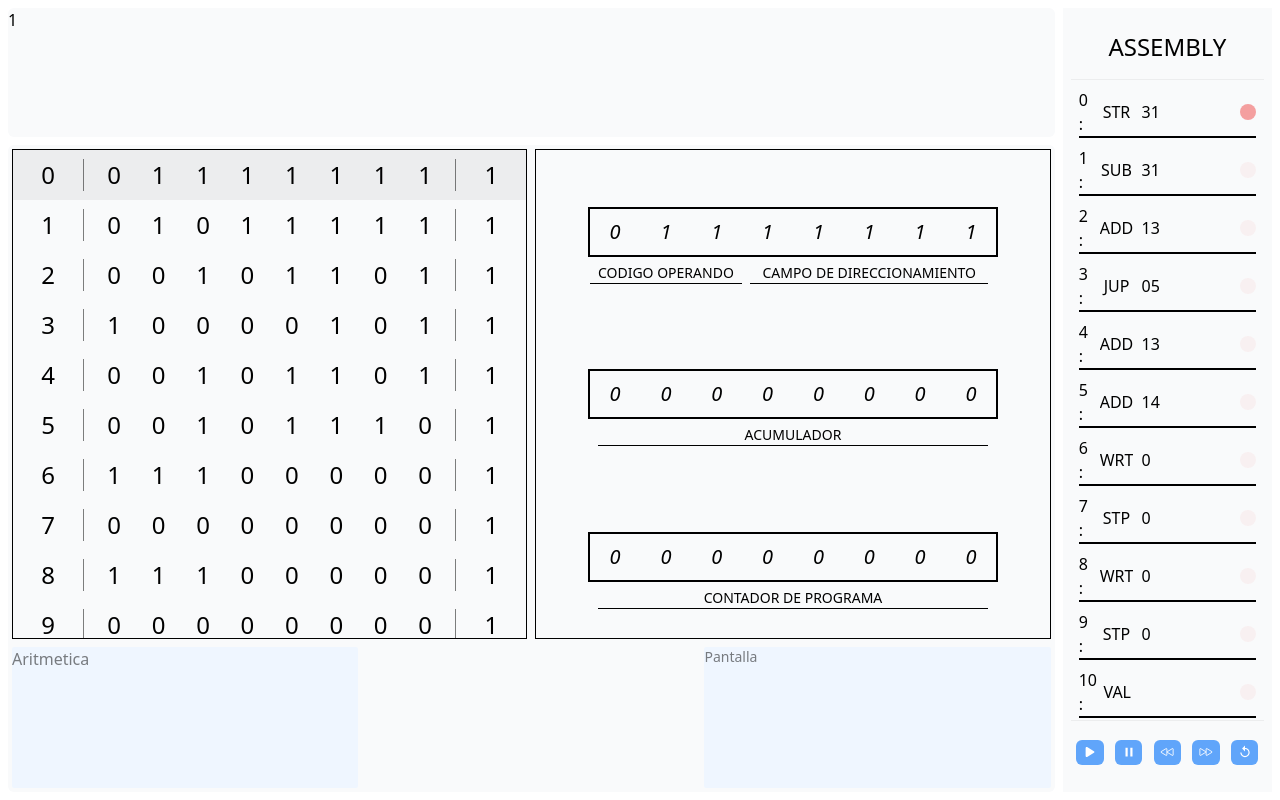
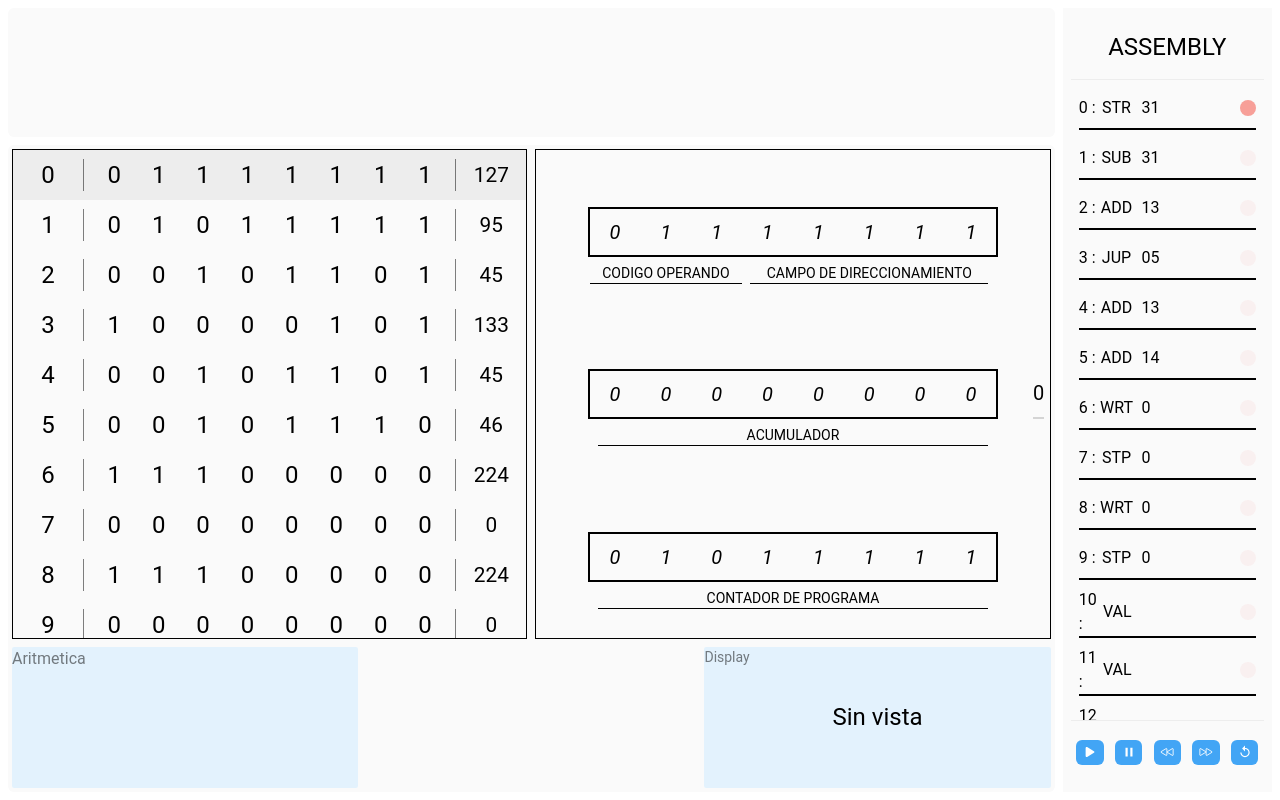
Before and after one commit to Alexis-Julian/PetiComputadora, a React (Vite) app: page / in a window 1280 px wide. Built offline with nearby package versions, Linux system fonts and the light colour scheme.

Commit message:
PetiComputadora 0.1

```diff
--- a/package.json
+++ b/package.json
@@ -10,6 +10,7 @@
     "preview": "vite preview"
   },
   "dependencies": {
+    "@material-tailwind/react": "^2.1.9",
     "react": "^18.3.1",
     "react-dom": "^18.3.1",
     "react-icons": "^5.2.1"
--- a/src/App.jsx
+++ b/src/App.jsx
@@ -26,48 +26,28 @@ function App() {
     "23",
   ]);
 
-  const BITSDEMEMORIA = 8;
-  /* INSTRUCCIONES */
-  const [useMenuActive, setMenuActive] = useState(false);
+  /*EL VALOR NULL CAMBIA CUANDO EL WORKER EMPIEZA A DEVOLVER LOS VALORES A SUS RESPECTIVOS VALORES   */
 
-  /* CODIGO DE DIRECCIONAMIENTO */
-  const [useDireccionamiento, setDireccionamiento] = useState(5);
-  /* CODIGO DE OPERANDO */
-  const [useCodigoOperando, setCodigoOperando] = useState(3);
+  /* TAMAÑO MAXIMO DE MEMORIA */
+  const [useTMM, setTMM] = useState(null);
 
-  /* PALABRA LOGICA */
-  const [usePalabraLogica, setPalabraLogica] = useState(
-    useDireccionamiento + useCodigoOperando
-  );
-
-  const [useBitsE, setBitsE] = useState(0);
-
-  const [useTMM, setTMM] = useState([]);
+  /* DISPLAY */
+  const [useDisplay, setDisplay] = useState(null);
 
   /* REGISTRO DE OPERANDO */
-  const [useCodigoOperandoReg, setCodigoOperandoReg] = useState(
-    new Array(useCodigoOperando).fill("0")
-  );
+  const [useCodigoOperandoReg, setCodigoOperandoReg] = useState(null);
 
   /* REGISTRO DE DIRRECCION */
-  const [usetDireccioReg, setDireccioReg] = useState(
-    new Array(useDireccionamiento).fill("0")
-  );
+  const [usetDireccioReg, setDireccioReg] = useState(null);
 
   /* REGISTRO DE ACUMULADOR  */
-  const [useAcumuladorReg, setAcumuladorReg] = useState(
-    new Array(BITSDEMEMORIA).fill("0")
-  );
+  const [useAcumuladorReg, setAcumuladorReg] = useState(null);
 
   /* REGISTRO DE PROGRAM COUNTER */
-  const [useCounterProgramReg, setCounterProgramReg] = useState(0);
+  const [useCounterProgram, setCounterProgram] = useState(null);
 
-  const TAMANO_MAXIMO =
-    String(2 ** useDireccionamiento * usePalabraLogica) + " Bytes";
-
-  //Generra nuevvos campos de acumulador ESTO NO VA ACA
-  /*  const camposAcumulador = new Array(8).fill("0");
-  setAcumuladorReg(camposAcumulador); */
+  /* ISReady */
+  const [useIsReady, setIsReady] = useState(false);
 
   useEffect(() => {
     worker.postMessage({
@@ -83,26 +63,30 @@ function App() {
       if (data.RI) {
         setCodigoOperandoReg(getInst(data.RI).split(""));
         setDireccioReg(getOp(data.RI).split(""));
-        setCounterProgramReg(data.PC);
+        setCounterProgram(data.PC);
         setAcumuladorReg(String(dec2bin(data.ACUM)).split(""));
+
+        //if(useCodigoOperandoReg && usetDireccioReg && useCounterProgram && useAcumuladorReg &&useTMM)
+        setIsReady(!useIsReady);
+      }
+
+      if (data.Disp) {
+        setDisplay(data.Disp);
       }
     };
   }, [code]);
 
-  /* CUANDO SE CAMBIA EL DIRECCIONAMIENTO HAY QUE CAMBIAR EL COONTADOR DE PROGRAMA Y MEMORIA PRINCIPAL  */
-  useEffect(() => {
-    //Modifiica la memoria principal
-    const resultado = 2 ** useDireccionamiento;
-    const memoriaArray = new Array(resultado).fill("00000000");
-    setTMM(memoriaArray);
-  }, []);
+  const Loading = () => {
+    return <div className="lds-dual-ring"></div>;
+  };
 
+  const ViewPetiComputadora = () => {
     return (
-    <div className="h-screen w-screen gap-2  overflow-scroll grid grid-rows-[0.2fr_1fr]  grid-cols-[1fr_0.2fr]  p-2        ">
+      <>
+        {" "}
         <section className=" w-full bg-gray-50 rounded-md  ">
-        1{/* <ChangePComputer /> */}
+          {/* <ChangePComputer /> */}
         </section>
-
         <section
           className="  bg-gray-50
    overflow-hidden rounded-md  col-start-1 grid grid-rows-[1fr_0.3fr] grid-cols-2 "
@@ -115,7 +99,7 @@ function App() {
                   <MemoriaPrincipal
                     direcc={e}
                     index={index}
-                  cp={useCounterProgramReg}
+                    cp={useCounterProgram}
                   />
                 </div>
               );
@@ -127,9 +111,6 @@ function App() {
             {/* REGISTRO PRINCIPAL */}
             <div className="w-full  flex items-center justify-center">
               <RegistroInstruccion
-              k={useDireccionamiento}
-              pw={usePalabraLogica}
-              set={useCodigoOperando}
                 registerDirecc={usetDireccioReg}
                 registerOperand={useCodigoOperandoReg}
               />
@@ -141,11 +122,7 @@ function App() {
 
             <div className="w-full  flex items-center justify-center">
               {/* CONTADOR DE PROGRAMA  */}
-            <ContadorPrograma
-              k={useDireccionamiento}
-              pw={usePalabraLogica}
-              set={useCodigoOperando}
-            />
+              <ContadorPrograma tmm={useTMM} cp={useCounterProgram} />
             </div>
           </div>
 
@@ -160,20 +137,27 @@ function App() {
             </section>
             <div className="bg-transparent"></div>
             <section className="relative rounded-sm bg-blue-50  text-center flex items-center justify-center text-2xl">
-            {/* <p>{usePrint ? usePrint : "Sin vista"}</p> */}
+              <p>{useDisplay ? useDisplay : "Sin vista"}</p>
               <p className="absolute top-0 left-0 text-black/50 text-sm ">
-              Pantalla
+                Display
               </p>
             </section>
           </div>
         </section>
         <section className=" bg-gray-50 col-start-2 col-end-3 row-start-1 row-end-3  ">
           <Code
-          counterProgram={useCounterProgramReg}
-          setCounterProgram={setCounterProgramReg}
+            counterProgram={useCounterProgram}
+            setCounterProgram={setCounterProgram}
             code={code}
           />
         </section>
+      </>
+    );
+  };
+
+  return (
+    <div className="h-screen w-screen gap-2  overflow-scroll grid grid-rows-[0.2fr_1fr]  grid-cols-[1fr_0.2fr]  p-2">
+      {useIsReady ? <ViewPetiComputadora /> : <Loading />}
     </div>
   );
 }
--- a/src/components/Acumulador.jsx
+++ b/src/components/Acumulador.jsx
@@ -1,3 +1,5 @@
+import { dec2bin } from "../helpers/InstruccionParser";
+
 export default function Acumulador({ acum }) {
   const gridTemplateColumns = `repeat(8, 1fr)`;
 
@@ -29,6 +31,10 @@ export default function Acumulador({ acum }) {
           </i>
         );
       })}
+
+      <div className="absolute -right-12 h-[50px] flex items-center border-b-2 border-black/15 ">
+        {parseInt(acum.join(""), 2)}
+      </div>
     </div>
   );
 }
--- a/src/components/ContadorPrograma.jsx
+++ b/src/components/ContadorPrograma.jsx
@@ -1,7 +1,10 @@
-export default function ContadorPrograma({ k, pw, set }) {
+export default function ContadorPrograma({ tmm, cp }) {
+  //const k = 5;
+  //const set = 3;
+  const pw = 8;
   const gridTemplateColumns = `repeat(${pw}, 1fr)`;
 
-  const contadorPrograma = new Array(pw).fill("0");
+  const contadorPrograma = String(tmm[cp]).split("");
 
   return (
     <div
--- a/src/components/MemoriaPrincipal.jsx
+++ b/src/components/MemoriaPrincipal.jsx
@@ -17,7 +17,9 @@ export default function MemoriaPrincipal({ direcc, index, cp }) {
           );
         })}
       </span>
-      <p className="border-l border-black/50">1</p>
+      <p className="border-l border-black/50 text-[1.3rem]">
+        {parseInt(direcc, 2)}
+      </p>
     </li>
   );
 }
--- a/src/components/RegistroInstruccion.jsx
+++ b/src/components/RegistroInstruccion.jsx
@@ -1,13 +1,14 @@
 export default function RegistroInstruccion({
-  k,
-  pw,
-  set,
   registerDirecc,
   registerOperand,
 }) {
-  const gridTemplateColumns = `repeat(${pw}, 1fr)`;
-  //console.log(registerDirecc, "DIRECCION");
-  //console.log(registerOperand, "OPERANDO");
+  let k = 5;
+  let set = 3;
+  //let pw = k + set;
+
+  /* PONER LA CAPACIDAD DE DIRECCIONAMIENTO(K) : PALABRA LOGICA(pw) : SET(set) : para hacer dinamica la funcion */
+  const gridTemplateColumns = `repeat(8, 1fr)`;
+
   return (
     <div
       className={`relative w-[80%] h-[50px] text-xl border-black border-2   grid-rows-1 items-center  text-center`}
--- a/src/helpers/InstruccionParser.js
+++ b/src/helpers/InstruccionParser.js
@@ -13,7 +13,7 @@ export function isLetter(c) {
 export function dec2bin(v) {
   let kb = 8;
   //let k = 2 ** kb;
-  let n = v.toString(2);
+  let n = parseInt(v).toString(2);
   let z = "0".repeat(kb);
   return z.substring(n.length) + n;
 }
--- a/src/index.css
+++ b/src/index.css
@@ -17,6 +17,39 @@
 }
 body {
   overflow: hidden;
+}
+
+.lds-dual-ring {
+  /* change color here */
+  color: #1c4c5b;
+}
+.lds-dual-ring,
+.lds-dual-ring:after {
+  box-sizing: border-box;
+}
+.lds-dual-ring {
+  display: inline-block;
+  width: 80px;
+  height: 80px;
+}
+.lds-dual-ring:after {
+  content: " ";
+  display: block;
+  width: 64px;
+  height: 64px;
+  margin: 8px;
+  border-radius: 50%;
+  border: 6.4px solid currentColor;
+  border-color: currentColor transparent currentColor transparent;
+  animation: lds-dual-ring 1.2s linear infinite;
+}
+@keyframes lds-dual-ring {
+  0% {
+    transform: rotate(0deg);
+  }
+  100% {
+    transform: rotate(360deg);
+  }
 }
 /* :root {
   font-family: Inter, system-ui, Avenir, Helvetica, Arial, sans-serif;
--- a/src/utils/emulador.js
+++ b/src/utils/emulador.js
@@ -135,14 +135,16 @@ function compilar() {
 async function run() {
   console.log("Ejecutando...");
   for (let i = 0; i < code.length; i++) {
+    if (state == STATE.Stop) break;
+
     Comp.reg.ri = Comp.mem.memMap[i];
     Comp.reg.pc = i + 1;
     let inst = getInst(code[i]);
     let op = getOp(code[i]);
     this.postMessage({ RI: Comp.reg.ri, PC: Comp.reg.pc, ACUM: Comp.reg.acum });
-    /*  console.log(
+    console.log(
       `MA: ${i} | RI: ${Comp.reg.ri} | PC: ${Comp.reg.pc} | ACUM: ${Comp.reg.acum}`
-    ); */
+    );
     evalExec(inst, op, i);
     await new Promise((resolve) => setTimeout(resolve, execTime));
   }
@@ -155,10 +157,12 @@ function evalExec(inst, op, i) {
       state = STATE.Stop;
       break;
     case "ADD":
-      Comp.reg.acum = Comp.reg.acum + parseInt(Comp.mem.memMap[op]);
+      Comp.reg.acum =
+        parseInt(Comp.reg.acum) + parseInt(Comp.mem.memMap[op], 2);
       break;
     case "SUB":
-      Comp.reg.acum = Comp.reg.acum - parseInt(Comp.mem.memMap[op]);
+      Comp.reg.acum =
+        parseInt(Comp.reg.acum) - parseInt(Comp.mem.memMap[op], 2);
       break;
     case "STR":
       Comp.mem.memMap[op] = Comp.reg.acum;
@@ -183,7 +187,7 @@ function evalExec(inst, op, i) {
 }
 
 function dec2bin(v) {
-  let n = v.toString(2);
+  let n = parseInt(v).toString(2);
   let z = "0".repeat(Comp.kb);
   return z.substring(n.length) + n;
 }
--- a/tailwind.config.js
+++ b/tailwind.config.js
@@ -1,12 +1,9 @@
-/** @type {import('tailwindcss').Config} */
-export default {
-  content: ["./index.html", "./src/**/*.{js,ts,jsx,tsx}"],
+import withMT from "@material-tailwind/react/utils/withMT";
+
+export default withMT({
+  content: ["./index.html", "./src/**/*.{vue,js,ts,jsx,tsx}"],
   theme: {
-    extend: {
-      fontFamily: {
-        poppins: ["Poppins", "sans-serif"],
-      },
-    },
+    extend: {},
   },
   plugins: [],
-};
+});
```
Also changed, not shown: 1 other file (tests, documents, lock files or other folders). Lines whose indentation alone changed are shown as unchanged.
